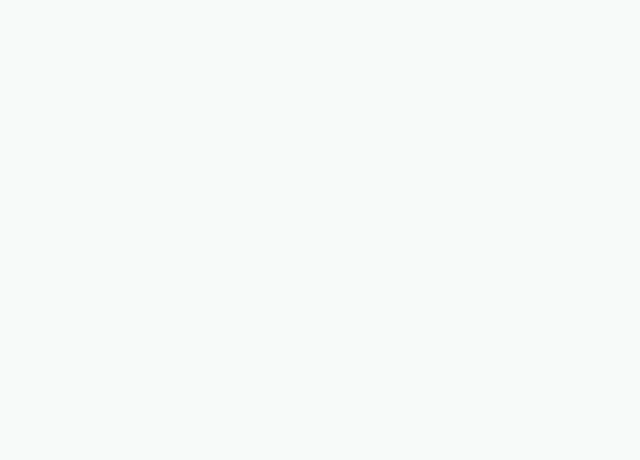
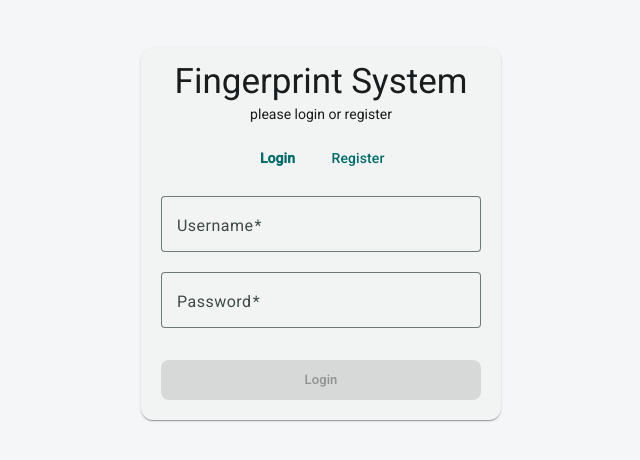
Before and after one commit to Hilms/Fingerprint-Matching-System, an Angular app in the folder frontend/: page /auth in a window 1280 px wide. Before the commit this address led to /. Shown: the part 166-626 px from the top of the page, without its empty margins (319-959 px from the left). Built offline with nearby package versions, Linux system fonts and the light colour scheme.

Commit message:
feat: add authentication pipeline
- auth component handling login and registration
- input validation reactive forms
- routing input data to service
- authentication service calls backend routes

```diff
--- /dev/null
+++ b/frontend/src/app/features/auth/auth.component.ts
@@ -0,0 +1,111 @@
+import { Component } from '@angular/core';
+import { CommonModule } from '@angular/common';
+import { MatCardModule } from '@angular/material/card';
+import { MatFormFieldModule } from '@angular/material/form-field';
+import { MatInputModule } from '@angular/material/input';
+import { MatButtonModule } from '@angular/material/button';
+import { ReactiveFormsModule, FormGroup, FormControl, Validators } from '@angular/forms';
+
+import { AuthService } from './auth.service';
+import { Router } from '@angular/router';
+
+interface LoginRequest {
+  username: string;
+  password: string;
+}
+
+interface RegisterRequest {
+  username: string;
+  email: string;
+  password: string;
+  first_name: string;
+  last_name: string;
+}
+
+@Component({
+  selector: 'app-auth',
+  standalone: true,
+  imports: [
+    CommonModule,
+    ReactiveFormsModule,
+    MatCardModule,
+    MatFormFieldModule,
+    MatInputModule,
+    MatButtonModule,
+  ],
+  templateUrl: './auth.html',
+  styleUrls: ['./auth.css'],
+})
+export class AuthComponent {
+  constructor(
+    private authService: AuthService,
+    private router: Router,
+  ) {}
+
+  mode: 'login' | 'register' = 'login';
+
+  setMode(m: 'login' | 'register') {
+    this.mode = m;
+  }
+
+  loginForm = new FormGroup({
+    username: new FormControl<string>('', {
+      nonNullable: true,
+      validators: [Validators.required]
+    }),
+    password: new FormControl<string>('', {
+      nonNullable: true,
+      validators: [Validators.required]
+    })
+  });
+
+  registerForm = new FormGroup({
+    username: new FormControl<string>('', {
+      nonNullable: true,
+      validators: [Validators.required]
+    }),
+    email: new FormControl<string>('', {
+      nonNullable: true,
+      validators: [Validators.required, Validators.email]
+    }),
+    password: new FormControl<string>('', {
+      nonNullable: true,
+      validators: [Validators.required, Validators.minLength(6)]
+    }),
+    first_name: new FormControl<string>('', {
+      nonNullable: true,
+      validators: [Validators.required]
+    }),
+    last_name: new FormControl<string>('', {
+      nonNullable: true,
+      validators: [Validators.required]
+    })
+  });
+
+  login() {
+    if (this.loginForm.invalid) return;
+
+    const data: LoginRequest = this.loginForm.getRawValue();
+
+    this.authService.login(data).subscribe({
+      next: (res: any) => {
+        localStorage.setItem('token', res.access_token);
+        this.router.navigate(['/app/dashboard']);
+      },
+      error: (err) => console.error(err)
+    });
+  }
+
+  register() {
+    if (this.registerForm.invalid) return;
+
+    const data: RegisterRequest = this.registerForm.getRawValue();
+
+    this.authService.register(data).subscribe({
+      next: () => {
+        this.mode = 'login';
+      },
+      error: (err) => console.error(err),
+    });
+  }
+}
--- /dev/null
+++ b/frontend/src/app/features/auth/auth.css
@@ -0,0 +1,55 @@
+/* Page layout */
+.auth-wrapper {
+  height: 100vh;
+  display: flex;
+  justify-content: center;
+  align-items: center;
+  background: #f4f6f8;
+}
+
+/* Card */
+.auth-card {
+  width: 360px;
+  padding: 20px;
+  border-radius: 12px;
+}
+
+/* Center text */
+.auth-card p,
+mat-card-title {
+  text-align: center;
+  margin: 0 auto;
+}
+
+/* Toggle */
+.toggle {
+  display: flex;
+  justify-content: center;
+  gap: 10px;
+  margin: 14px 0 18px 0;
+}
+
+.active {
+  font-weight: 600;
+  color: #1976d2;
+}
+
+/* Form fields */
+mat-form-field {
+  width: 100%;
+}
+
+/* Button */
+button[mat-raised-button] {
+  width: 100%;
+  height: 40px;
+  font-size: 13px;
+  border-radius: 8px;
+  margin-top: 12px;
+}
+
+/* Title */
+mat-card-title {
+  font-size: 35px;
+  margin-bottom: 8px;
+}
--- /dev/null
+++ b/frontend/src/app/features/auth/auth.html
@@ -0,0 +1,74 @@
+<div class="auth-wrapper">
+
+  <mat-card class="auth-card">
+
+    <mat-card-title>Fingerprint System</mat-card-title>
+    <p>please login or register</p>
+
+    <!-- MODE TOGGLE -->
+    <div class="toggle">
+      <button mat-button (click)="mode='login'" [class.active]="mode==='login'">
+        Login
+      </button>
+
+      <button mat-button (click)="mode='register'" [class.active]="mode==='register'">
+        Register
+      </button>
+    </div>
+
+    <!-- LOGIN -->
+    <form *ngIf="mode === 'login'" [formGroup]="loginForm" (ngSubmit)="login()">
+
+      <mat-form-field appearance="outline" class="full">
+        <mat-label>Username</mat-label>
+        <input matInput formControlName="username">
+      </mat-form-field>
+
+      <mat-form-field appearance="outline" class="full">
+        <mat-label>Password</mat-label>
+        <input matInput type="password" formControlName="password">
+      </mat-form-field>
+
+      <button mat-raised-button color="primary" class="full" [disabled]="loginForm.invalid">
+        Login
+      </button>
+
+    </form>
+
+    <!-- REGISTER -->
+    <form *ngIf="mode === 'register'" [formGroup]="registerForm" (ngSubmit)="register()">
+
+      <mat-form-field appearance="outline" class="full">
+        <mat-label>Username</mat-label>
+        <input matInput formControlName="username">
+      </mat-form-field>
+
+      <mat-form-field appearance="outline" class="full">
+        <mat-label>Email</mat-label>
+        <input matInput formControlName="email">
+      </mat-form-field>
+
+      <mat-form-field appearance="outline" class="full">
+        <mat-label>Password</mat-label>
+        <input matInput type="password" formControlName="password">
+      </mat-form-field>
+
+      <mat-form-field appearance="outline" class="full">
+        <mat-label>First Name</mat-label>
+        <input matInput formControlName="first_name">
+      </mat-form-field>
+
+      <mat-form-field appearance="outline" class="full">
+        <mat-label>Last Name</mat-label>
+        <input matInput formControlName="last_name">
+      </mat-form-field>
+
+      <button mat-raised-button color="accent" class="full" [disabled]="registerForm.invalid">
+        Register
+      </button>
+
+    </form>
+
+  </mat-card>
+
+</div>
--- /dev/null
+++ b/frontend/src/app/features/auth/auth.service.ts
@@ -0,0 +1,30 @@
+import { Injectable } from '@angular/core';
+import { HttpClient } from '@angular/common/http';
+import { environment } from '../../../environment';
+
+@Injectable({
+  providedIn: 'root'
+})
+export class AuthService {
+
+  private api = environment.apiUrl;
+
+  constructor(private http: HttpClient) {}
+
+  login(data: {
+    username: string;
+    password: string
+  }) {
+    return this.http.post(`${this.api}/auth/login`, data);
+  }
+
+  register(data: {
+    username: string;
+    email: string;
+    password: string;
+    first_name: string;
+    last_name: string;
+  }) {
+    return this.http.post(`${this.api}/auth/register`, data);
+  }
+}
--- a/frontend/src/app/features/auth/login/login.css
+++ /dev/null
@@ -1,21 +0,0 @@
-.login-container {
-  height: 100vh;
-  display: flex;
-  justify-content: center;
-  align-items: center;
-  background: #f5f5f5;
-}
-
-.login-card {
-  width: 350px;
-  padding: 20px;
-}
-
-.full-width {
-  width: 100%;
-}
-
-.subtitle {
-  color: gray;
-  margin-bottom: 20px;
-}
--- a/frontend/src/app/features/auth/login/login.html
+++ /dev/null
@@ -1,29 +0,0 @@
-<div class="login-container">
-
-  <mat-card class="login-card">
-
-    <h2>Fingerprint System</h2>
-    <p class="subtitle">Login to continue</p>
-
-    <form (ngSubmit)="onLogin()" #form="ngForm">
-
-      <mat-form-field appearance="outline" class="full-width">
-        <mat-label>Username</mat-label>
-        <input matInput name="username" [(ngModel)]="username" required />
-      </mat-form-field>
-
-      <mat-form-field appearance="outline" class="full-width">
-        <mat-label>Password</mat-label>
-        <input matInput type="password" name="password"
-               [(ngModel)]="password" required />
-      </mat-form-field>
-
-      <button mat-raised-button color="primary" class="full-width">
-        Login
-      </button>
-
-    </form>
-
-  </mat-card>
-
-</div>
--- a/frontend/src/app/features/auth/login/login.ts
+++ /dev/null
@@ -1,54 +0,0 @@
-import { Component } from '@angular/core';
-import { FormsModule } from '@angular/forms';
-import { CommonModule } from '@angular/common';
-import { Router } from '@angular/router';
-import { HttpClient } from '@angular/common/http';
-
-// Material
-import { MatCardModule } from '@angular/material/card';
-import { MatFormFieldModule } from '@angular/material/form-field';
-import { MatInputModule } from '@angular/material/input';
-import { MatButtonModule } from '@angular/material/button';
-
-@Component({
-  selector: 'app-login',
-  standalone: true,
-  imports: [
-    CommonModule,
-    FormsModule,
-    MatCardModule,
-    MatFormFieldModule,
-    MatInputModule,
-    MatButtonModule,
-  ],
-  templateUrl: './login.html',
-  styleUrls: ['./login.css'],
-})
-export class LoginComponent {
-  username = '';
-  password = '';
-
-  private apiUrl = 'http://localhost:8000';
-
-  constructor(
-    private http: HttpClient,
-    private router: Router,
-  ) {}
-
-  onLogin() {
-    this.http
-      .post(`${this.apiUrl}/auth/login`, {
-        username: this.username,
-        password: this.password,
-      })
-      .subscribe({
-        next: (res: any) => {
-          localStorage.setItem('token', res.access_token);
-          this.router.navigate(['/dashboard']);
-        },
-        error: () => {
-          alert('Invalid credentials');
-        },
-      });
-  }
-}
--- /dev/null
+++ b/frontend/src/environment.ts
@@ -0,0 +1,4 @@
+export const environment = {
+  production: false,
+  apiUrl: 'http://localhost:8000',
+};
```
Also changed, not shown: frontend/src/app/app.routes.ts (+16 -3 lines).
